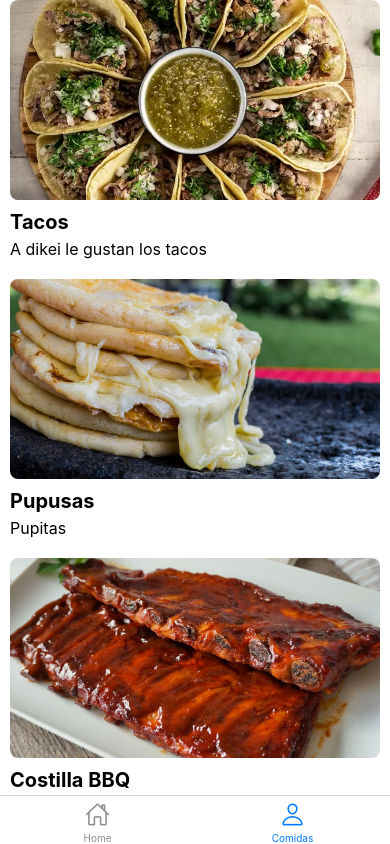
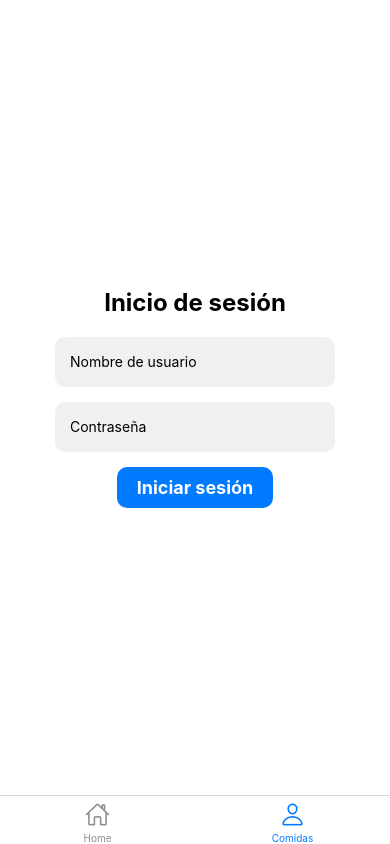
Before and after one commit to TeresaRuiz/Expo_Comodo_Movil, a React Native app: screen /Comidas in a window 390 px wide. Built offline with nearby package versions, Linux system fonts and the light colour scheme; grey boxes are pictures that could not be loaded.

Commit message:
cambios SecondScreen.js

```diff
--- a/src/screens/SecondScreen.js
+++ b/src/screens/SecondScreen.js
@@ -1,86 +1,74 @@
-import React from 'react';
-import { View, Text, ScrollView, Image, StyleSheet,StatusBar } from 'react-native';
-import Constants from 'expo-constants';
+import React, { useState } from 'react';
+import { View, Text, TextInput, TouchableOpacity, StyleSheet } from 'react-native';
 
-const favoriteFoods = [
-  {
-    id: 1,
-    name: 'Tacos',
-    description: 'A dikei le gustan los tacos',
-    image: require('../img/tacos.png'),
-  },
-  {
-    id: 2,
-    name: 'Pupusas',
-    description: 'Pupitas',
-    image: require('../img/pupas.png'),
-  },
-  {
-    id: 3,
-    name: 'Costilla BBQ',
-    description: 'Costilla',
-    image: require('../img/costilla.png'),
-  },
-  {
-    id: 4,
-    name: 'Ramen',
-    description: 'Sopa con verduras',
-    image: require('../img/ramen.png'),
-  },
-  {
-    id: 5,
-    name: 'Penne Pasta',
-    description: 'Le gusta a dikei',
-    image: require('../img/pennePasta.png'),
-  },
-  {
-    id: 6,
-    name: 'Arroz',
-    description: 'Arroz',
-    image: require('../img/arroz.png'),
-  },
-];
-const statusBarHeight = Constants.statusBarHeight || StatusBar.currentHeight || 0;
+const LoginScreen = () => {
+  const [username, setUsername] = useState('');
+  const [password, setPassword] = useState('');
 
-const FavoriteFoodsScreen = () => {
+  const handleLogin = () => {
+    // Aquí puedes agregar la lógica para validar las credenciales ingresadas
+    // Por ahora, solo mostraremos las credenciales en la consola para demostración
+    console.log('Nombre de usuario:', username);
+    console.log('Contraseña:', password);
+
+    // Aquí podrías agregar la lógica para iniciar sesión con las credenciales proporcionadas
+  };
+
   return (
-    <ScrollView style={styles.container}>
-      {favoriteFoods.map(food => (
-        <View key={food.id} style={styles.foodContainer}>
-          <Image source={food.image} style={styles.foodImage} />
-          <Text style={styles.foodName}>{food.name}</Text>
-          <Text style={styles.foodDescription}>{food.description}</Text>
-        </View>
-      ))}
-    </ScrollView>
+    <View style={styles.container}>
+      <Text style={styles.title}>Inicio de sesión</Text>
+      <TextInput
+        style={styles.input}
+        placeholder="Nombre de usuario"
+        onChangeText={text => setUsername(text)}
+        value={username}
+      />
+      <TextInput
+        style={styles.input}
+        placeholder="Contraseña"
+        onChangeText={text => setPassword(text)}
+        value={password}
+        secureTextEntry={true}
+      />
+      <TouchableOpacity style={styles.button} onPress={handleLogin}>
+        <Text style={styles.buttonText}>Iniciar sesión</Text>
+      </TouchableOpacity>
+    </View>
   );
 };
 
 const styles = StyleSheet.create({
   container: {
     flex: 1,
-    marginTop:statusBarHeight,
-    paddingHorizontal:10,
+    justifyContent: 'center',
+    alignItems: 'center',
     backgroundColor: '#fff',
+    paddingHorizontal: 20,
   },
-  foodContainer: {
+  title: {
+    fontSize: 24,
+    fontWeight: 'bold',
     marginBottom: 20,
   },
-  foodImage: {
-    width: '100%',
-    height: 200,
-    resizeMode: 'cover',
-    borderRadius: 8,
+  input: {
+    width: '80%',
+    backgroundColor: '#f0f0f0',
+    height: 50,
+    borderRadius: 10,
+    paddingHorizontal: 15,
+    marginBottom: 15,
   },
-  foodName: {
-    fontSize: 20,
+  button: {
+    backgroundColor: '#007bff',
+    paddingHorizontal: 20,
+    paddingVertical: 10,
+    borderRadius: 10,
+  },
+  buttonText: {
+    color: 'white',
+    fontSize: 18,
     fontWeight: 'bold',
-    marginTop: 10,
-  },
-  foodDescription: {
-    fontSize: 16,
-    marginTop: 5,
   },
 });
 
-export default FavoriteFoodsScreen;
+export default LoginScreen;
```
